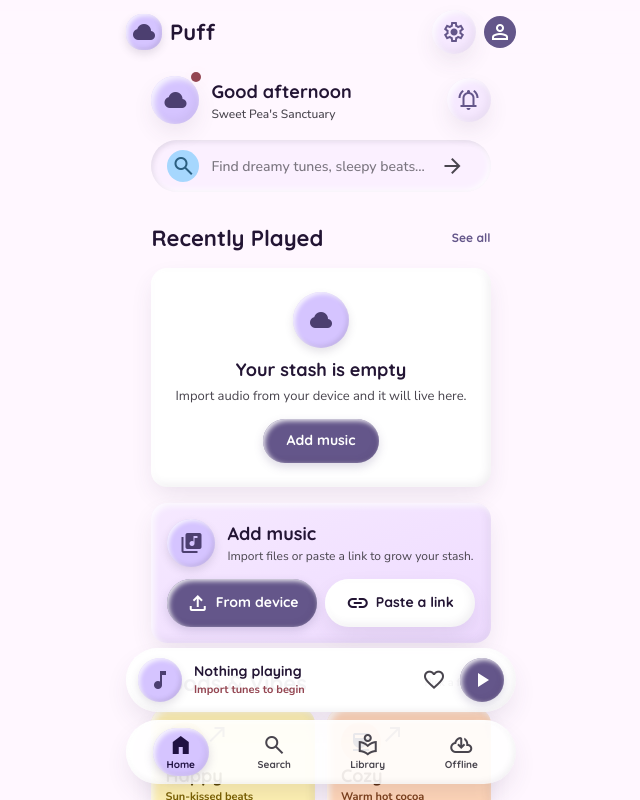
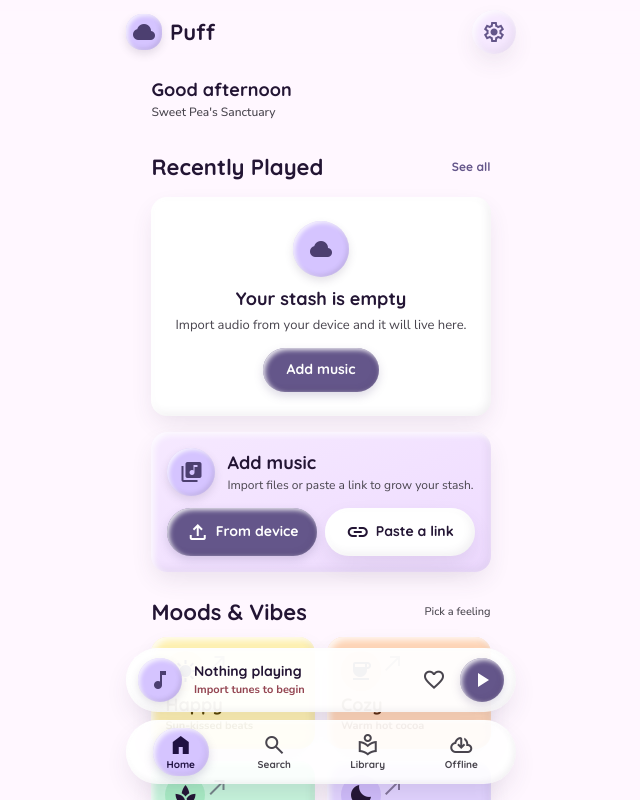
Before and after one commit to natx6/block-neo-brutalist, a Next.js app: page / in a window 1280 px wide. Shown: the top 800 px of the page, without its empty margins (319-959 px from the left). Built offline with nearby package versions, Linux system fonts and the light colour scheme.

Commit message:
Strip greeting cloud, bell, home search, profile icons, cozy haven

```diff
--- a/app/components/Nav.tsx
+++ b/app/components/Nav.tsx
@@ -78,11 +78,6 @@ export function TopBar({ title, right }: { title: string; right?: React.ReactNod
         </div>
         <div className="flex items-center gap-2">
           <span className="font-display font-bold text-[12px] text-[#49454e]">{title}</span>
-          {right ?? (
-            <div className="w-8 h-8 rounded-full bg-[#64568a] flex items-center justify-center text-white">
-              <Icon name="person" className="text-[18px]" />
-            </div>
-          )}
         </div>
       </div>
     </header>
--- a/app/offline/page.tsx
+++ b/app/offline/page.tsx
@@ -55,18 +55,7 @@ export default function OfflinePage() {
     <div className="bg-[#fff7ff] min-h-dvh max-w-[430px] mx-auto flex flex-col relative">
       <TopBar title="Offline" />
       <main className="flex-1 pt-16 pb-[180px] px-5 flex flex-col gap-4">
-        <div className="w-full bg-[#c9e6ff] rounded-2xl p-4 clay-card flex items-center gap-4 mt-3">
-          <div className="w-14 h-14 rounded-full bg-white clay-thumb flex items-center justify-center shrink-0">
-            <Icon name="cloud_download" className="text-[28px]" fill />
-          </div>
-          <div className="min-w-0">
-            <div className="flex items-center gap-2">
-              <span className="font-display font-bold text-[18px]">Cozy Haven</span>
-              <span className="text-[11px] font-bold px-2 py-0.5 rounded-full bg-[#306385] text-white">Active</span>
-            </div>
-            <p className="text-[14px] font-medium">You&apos;re offline, but your saved songs are here!</p>
-          </div>
-        </div>
+        <div className="pt-3" />
 
         <div className="w-full bg-[#fbf0ff] rounded-2xl p-4 clay-card flex flex-col gap-2">
           <div className="flex items-center justify-between">
--- a/app/page.tsx
+++ b/app/page.tsx
@@ -2,7 +2,6 @@
 
 import { useCallback, useEffect, useRef, useState } from "react";
 import Link from "next/link";
-import { useRouter } from "next/navigation";
 import { BottomNav, MiniPlayer, Icon } from "./components/Nav";
 import { recentTracks, type SavedTrack } from "../lib/db";
 import { loadSettings, saveFileTracks, storeSettings } from "../lib/downloads";
@@ -16,11 +15,9 @@ const MOODS = [
 ];
 
 export default function Home() {
-  const [query, setQuery] = useState("");
   const [sleepOn, setSleepOn] = useState(true);
   const [recent, setRecent] = useState<SavedTrack[]>([]);
   const [importStatus, setImportStatus] = useState("");
-  const router = useRouter();
   const fileRef = useRef<HTMLInputElement>(null);
   const { current, playing, play } = usePlayer();
 
@@ -63,11 +60,6 @@ export default function Home() {
     if (fileRef.current) fileRef.current.value = "";
   };
 
-  const submitSearch = (e: React.FormEvent) => {
-    e.preventDefault();
-    router.push("/search");
-  };
-
   return (
     <div className="bg-[#fff7ff] min-h-dvh max-w-[430px] mx-auto flex flex-col relative">
       <header className="fixed top-0 inset-x-0 z-50 pt-safe bg-[#fff7ff]/80 backdrop-blur-xl">
@@ -82,49 +74,16 @@ export default function Home() {
             <Link href="/settings" aria-label="Settings" className="w-11 h-11 rounded-full bg-[#f6e9ff] clay-card flex items-center justify-center text-[#64568a] min-w-[44px]">
               <Icon name="settings" />
             </Link>
-            <div className="w-8 h-8 rounded-full bg-[#64568a] flex items-center justify-center text-white">
-              <Icon name="person" className="text-[18px]" />
-            </div>
           </div>
         </div>
       </header>
 
       <main className="flex-1 pt-16 pb-[180px]">
-        <div className="px-5 pt-3 flex items-center justify-between">
-          <div className="flex items-center gap-3">
-            <div className="relative w-12 h-12 rounded-full bg-[#d5c4ff] clay-card flex items-center justify-center text-[#4c3f70]">
-              <Icon name="cloud" fill className="text-[26px]" />
-              <span className="absolute -top-1 -right-1 flex h-3 w-3">
-                <span className="animate-ping absolute h-full w-full rounded-full bg-[#ffbbc2] opacity-75" />
-                <span className="relative rounded-full h-2.5 w-2.5 bg-[#944652]" />
-              </span>
-            </div>
-            <div>
-              <p className="font-display font-bold text-[18px]">Good afternoon</p>
-              <p className="text-[12px] text-[#49454e] font-medium">Sweet Pea&apos;s Sanctuary</p>
-            </div>
+        <div className="px-5 pt-3">
+          <div>
+            <p className="font-display font-bold text-[18px]">Good afternoon</p>
+            <p className="text-[12px] text-[#49454e] font-medium">Sweet Pea&apos;s Sanctuary</p>
           </div>
-          <button aria-label="Notifications" className="w-11 h-11 rounded-full bg-[#f6e9ff] clay-card flex items-center justify-center text-[#64568a] min-w-[44px] min-h-[44px]">
-            <Icon name="notifications_active" />
-          </button>
-        </div>
-
-        <div className="px-5 mt-4">
-          <form onSubmit={submitSearch} className="flex items-center w-full h-[52px] rounded-full bg-[#fbf0ff] px-4 shadow-[inset_2px_2px_5px_rgba(74,59,92,0.12),inset_-2px_-2px_6px_rgba(255,255,255,0.9)]">
-            <div className="w-8 h-8 rounded-full bg-[#a6d7fe] flex items-center justify-center shrink-0 text-[#2b5e80]">
-              <Icon name="search" className="text-[18px]" />
-            </div>
-            <input
-              value={query}
-              onChange={(e) => setQuery(e.target.value)}
-              placeholder="Find dreamy tunes, sleepy beats..."
-              aria-label="Search"
-              className="w-full bg-transparent pl-3 text-[14px] font-medium focus:outline-none placeholder:text-[#7a757f] min-w-0"
-            />
-            <button type="submit" aria-label="Search" className="text-[#49454e] min-w-[44px] min-h-[44px] flex items-center justify-center">
-              <Icon name="arrow_forward" />
-            </button>
-          </form>
         </div>
 
         <div className="mt-6">
--- a/app/player/page.tsx
+++ b/app/player/page.tsx
@@ -156,9 +156,6 @@ export default function PlayerPage() {
           <div className="flex items-center gap-2">
             <Link href="/" aria-label="Back" className="w-11 h-11 rounded-full bg-[#f6e9ff] clay-card flex items-center justify-center min-w-[44px]">‹</Link>
             <h1 className="font-display font-bold text-[18px]">Now Playing</h1>
-          </div>
-          <div className="w-8 h-8 rounded-full bg-[#64568a] flex items-center justify-center text-white">
-            <Icon name="person" className="text-[18px]" />
           </div>
         </div>
       </header>
```
